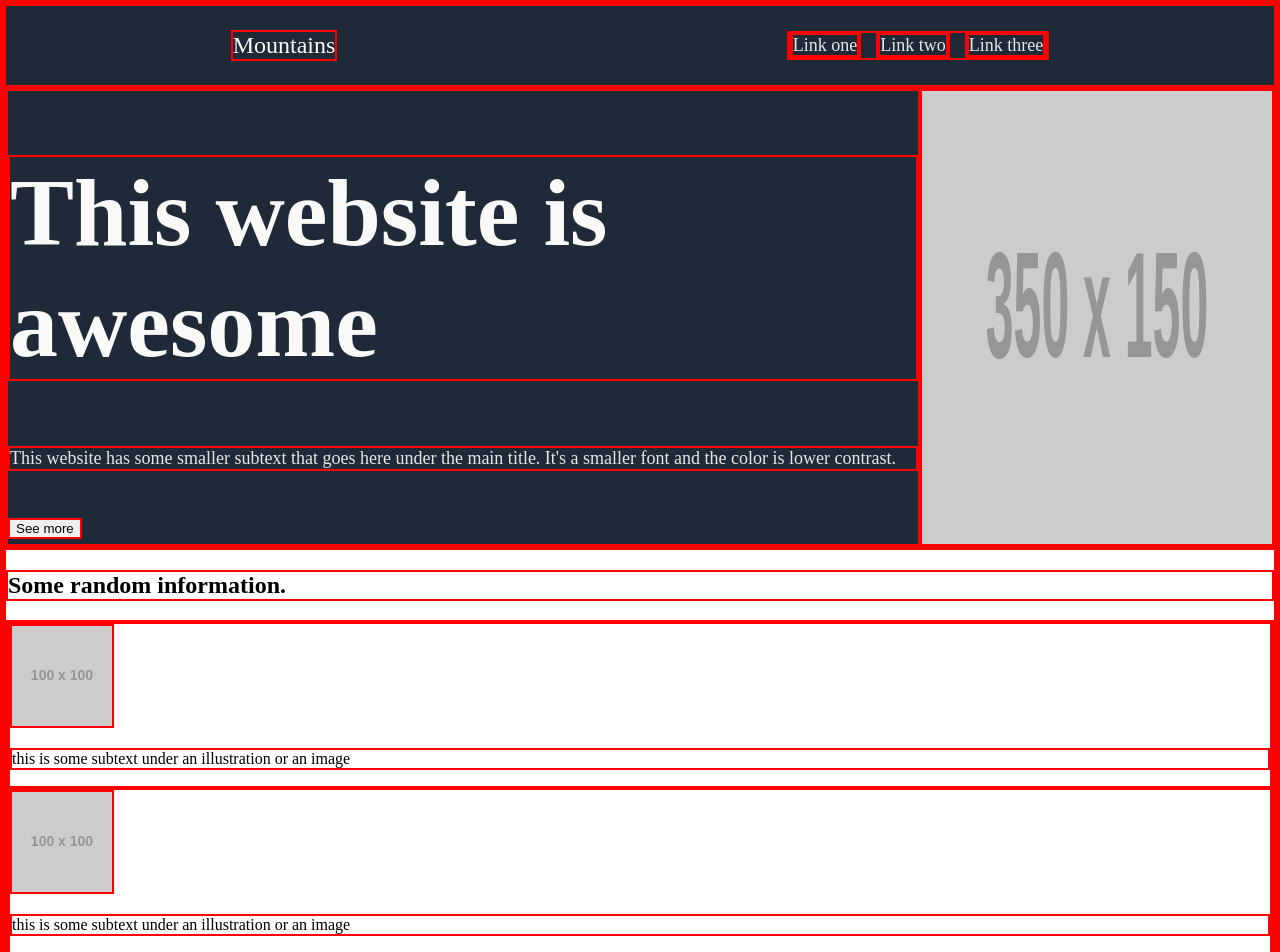
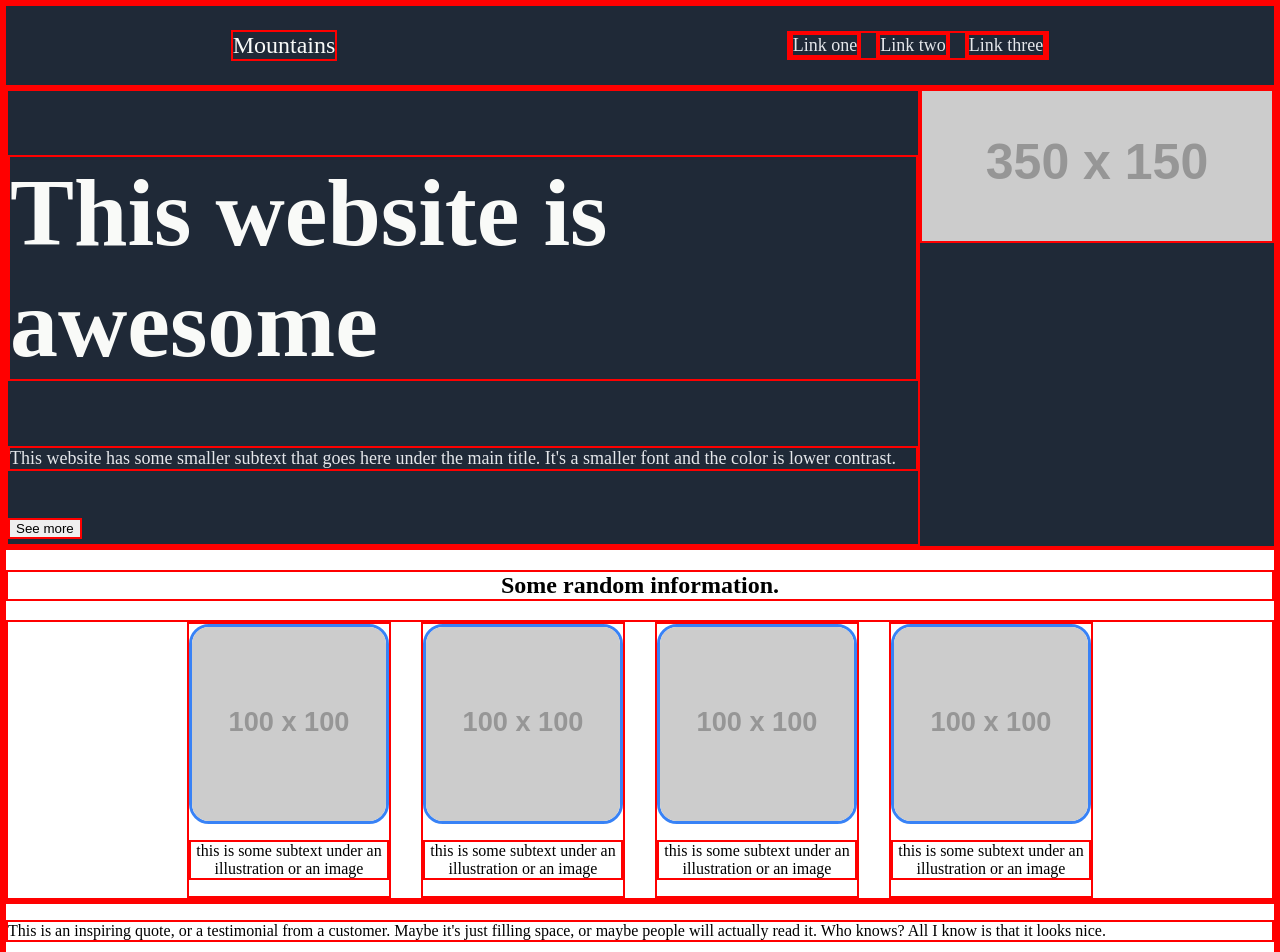
Before and after one commit to Bussun/landing-page-project, a plain HTML site: page index.html in a window 1280 px wide. Shown: the top 952 px of the page. Drawn offline with Linux system fonts and the light colour scheme; placeholder pictures from the web are drawn by us.

Commit message:
Just saving

```diff
--- a/index.html
+++ b/index.html
@@ -23,7 +23,7 @@
         </p>
         <button type="button" name="seemore" class="seemorebtn">See more</button>
       </div>
-      <img src="https://via.placeholder.com/350x150" alt="placeholder">
+      <img class="mainimg" src="https://via.placeholder.com/350x150" alt="placeholder">
     </div>
     <div class="available-tours-section">
       <h2>Some random information.</h2>
--- a/style.css
+++ b/style.css
@@ -56,6 +56,40 @@ a {
   gap: 15px;
 }
 
+.mainimg {
+  width: 350px;
+  height: 150px;
+  flex: 0 0 auto;
+}
+
+.available-tours-section {
+  display: flex;
+  flex-direction: column;
+  text-align: center;
+}
+
+.tours {
+  display: flex;
+  justify-content: center;
+  gap: 30px;
+}
+
+.tour {
+  display: flex;
+  flex-direction: column;
+  width: 200px;
+  height: auto;
+}
+
+.tour-image {
+  border: 3px solid #3882F6;
+  border-radius: 20px;
+}
+
+.tour-text {
+  text-align: center;
+}
+
 .footer {
   justify-content: center;
   align-items: center;
```
